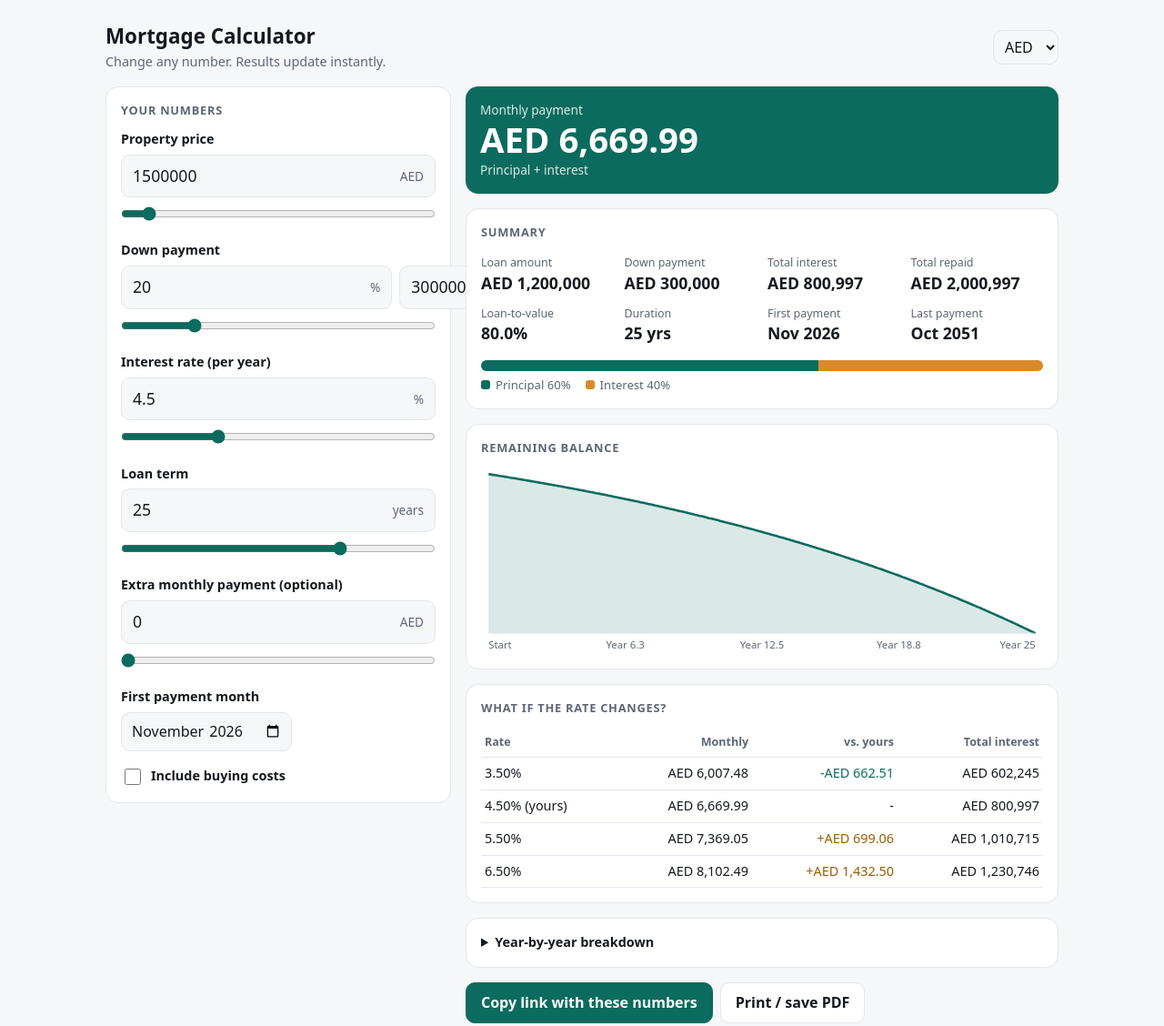
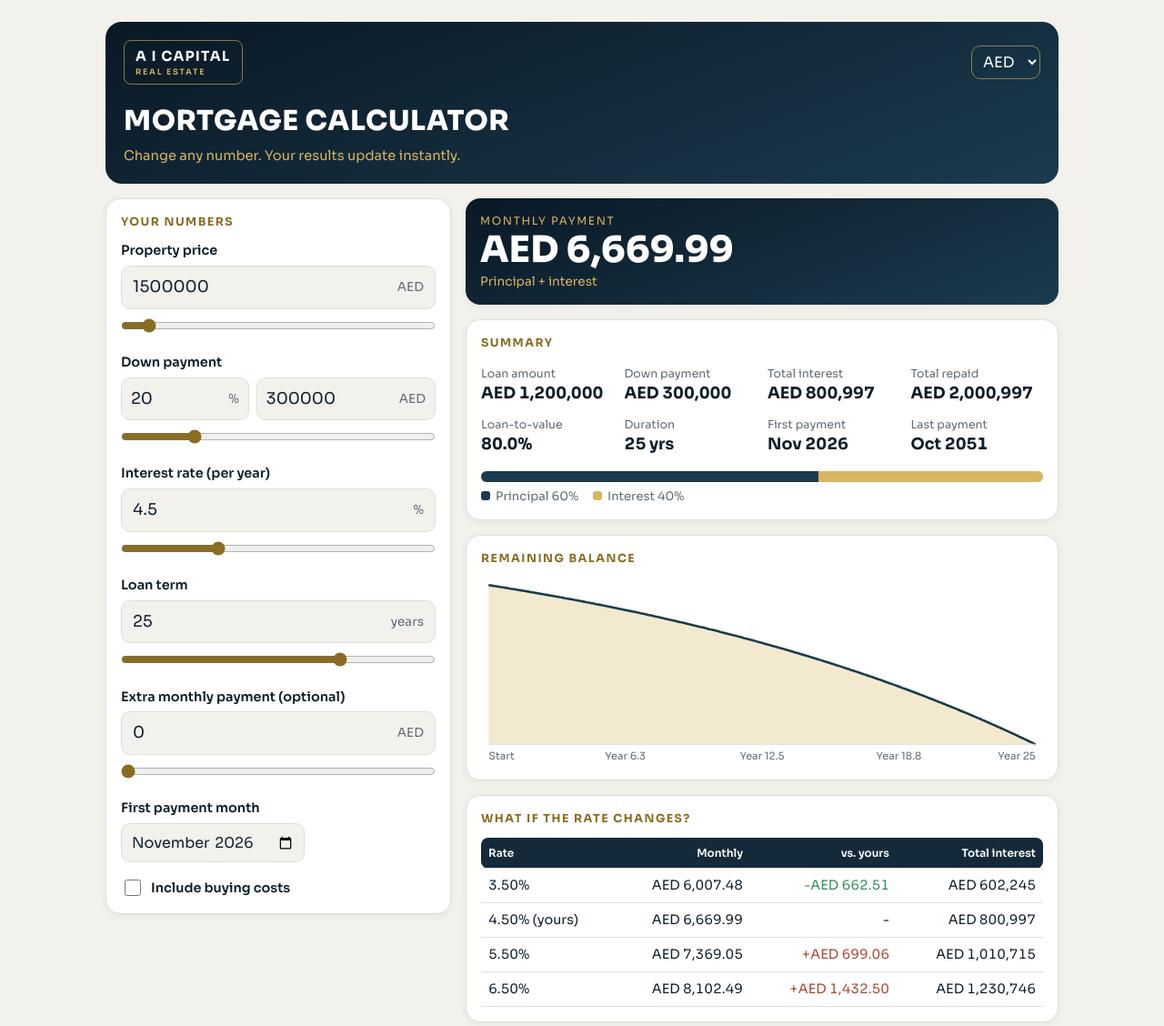
Before and after one commit to aicapitaluser/mortgage-calculator, a plain HTML site: page index.html in a window 1280 px wide. Shown: the top 1128 px of the page at 91% size. Drawn offline with Linux system fonts and the light colour scheme.

Commit message:
Add files via upload

```diff
--- a/index.html
+++ b/index.html
@@ -3,37 +3,43 @@
 <head>
 <meta charset="utf-8">
 <meta name="viewport" content="width=device-width, initial-scale=1">
-<title>Mortgage Calculator</title>
+<title>Mortgage Calculator | A I Capital</title>
+<link rel="preconnect" href="https://fonts.googleapis.com">
+<link href="https://fonts.googleapis.com/css2?family=Sora:wght@400;600;700;800&display=swap" rel="stylesheet">
 <style>
-:root{--bg:#f6f7f9;--card:#fff;--ink:#14181f;--mute:#5d6676;--line:#e3e6ec;--accent:#0b6b5e;--accent-ink:#fff;--accent-soft:#e3f3f0;--warn:#a15c00;--warn-soft:#fdf1dc;--int:#d98a2b;--pri:#0b6b5e}
-@media (prefers-color-scheme:dark){:root{--bg:#0f1317;--card:#171c22;--ink:#eef1f5;--mute:#98a2b3;--line:#2a313b;--accent:#3fc1ac;--accent-ink:#06211c;--accent-soft:#12302b;--warn:#f0b24d;--warn-soft:#33260f;--int:#e8a24a;--pri:#3fc1ac}}
+:root{color-scheme:light;--bg:#f2f1ec;--card:#fff;--ink:#0d1e2c;--mute:#5f6b75;--line:#e1ded3;--navy:#0a1825;--navy2:#1b3b4e;--accent:#0d1e2c;--accent-ink:#fff;--accent-soft:#f4edd2;--gold:#d8b560;--gold-ink:#8a6d22;--pos:#2f8f5b;--warn:#b0452e;--warn-soft:#fbe9e3;--int:#d8b560;--pri:#1b3b4e}
 *{box-sizing:border-box}
-body{margin:0;background:var(--bg);color:var(--ink);font:16px/1.45 system-ui,-apple-system,"Segoe UI",Roboto,sans-serif}
+body{margin:0;background:var(--bg);color:var(--ink);font:16px/1.45 Sora,system-ui,-apple-system,"Segoe UI",Roboto,sans-serif}
 .wrap{max-width:1080px;margin:0 auto;padding:16px}
-header{display:flex;justify-content:space-between;align-items:center;gap:12px;margin:8px 0 16px}
-h1{font-size:1.4rem;margin:0}
-.sub{color:var(--mute);font-size:.9rem;margin:2px 0 0}
+header{background:linear-gradient(160deg,var(--navy),var(--navy2));color:#fff;border-radius:18px;padding:20px;margin:8px 0 16px}
+.brandrow{display:flex;justify-content:space-between;align-items:center;gap:12px;margin-bottom:18px}
+.mark{display:inline-block;border:1px solid rgba(216,181,96,.6);border-radius:8px;padding:6px 12px;font-weight:700;letter-spacing:.08em;font-size:.95rem}
+.mark small{display:block;font-size:.55rem;letter-spacing:.2em;color:var(--gold);font-weight:600}
+h1{font-size:1.9rem;margin:0;letter-spacing:.02em;text-transform:uppercase;font-weight:800}
+.sub{color:var(--gold);font-size:.92rem;margin:6px 0 0}
 .grid{display:grid;gap:16px}
 @media(min-width:860px){.grid{grid-template-columns:380px 1fr;align-items:start}}
-.card{background:var(--card);border:1px solid var(--line);border-radius:14px;padding:16px}
-.card h2{font-size:.8rem;text-transform:uppercase;letter-spacing:.06em;color:var(--mute);margin:0 0 12px;font-weight:600}
+.card{background:var(--card);border:1px solid var(--line);border-radius:16px;padding:16px;box-shadow:0 2px 10px rgba(13,30,44,.05)}
+.card h2{font-size:.78rem;text-transform:uppercase;letter-spacing:.12em;color:var(--gold-ink);margin:0 0 12px;font-weight:700}
 .f{margin-bottom:16px}
 .f label{display:block;font-size:.9rem;font-weight:600;margin-bottom:6px}
 .in{display:flex;align-items:center;gap:8px;border:1px solid var(--line);border-radius:10px;padding:0 12px;background:var(--bg)}
-.in:focus-within{border-color:var(--accent);box-shadow:0 0 0 3px var(--accent-soft)}
+.in:focus-within{border-color:var(--gold);box-shadow:0 0 0 3px var(--accent-soft)}
 .in input{flex:1;min-width:0;border:0;background:transparent;color:var(--ink);font:inherit;font-size:1.1rem;padding:10px 0;outline:0}
 .u{color:var(--mute);font-size:.85rem}
-.two{display:grid;grid-template-columns:1fr 1fr;gap:8px}
-input[type=range]{width:100%;margin:10px 0 0;accent-color:var(--accent)}
+.two{display:grid;grid-template-columns:minmax(0,1fr) minmax(0,1.4fr);gap:8px}
+.two .in{padding:0 10px}
+input[type=range]{width:100%;margin:10px 0 0;accent-color:var(--gold-ink)}
 select,input[type=month]{font:inherit;color:var(--ink);background:var(--bg);border:1px solid var(--line);border-radius:10px;padding:8px 10px}
-header select{padding:6px 8px}
+header select{padding:6px 8px;background:transparent;color:#fff;border-color:rgba(216,181,96,.6)}
+header select option{color:#0d1e2c}
 .chk{display:flex;gap:8px;align-items:center;font-weight:600;font-size:.9rem;cursor:pointer}
-.chk input{width:18px;height:18px;accent-color:var(--accent)}
+.chk input{width:18px;height:18px;accent-color:var(--gold-ink)}
 .costs{margin-top:12px}
-.hero{background:var(--accent);color:var(--accent-ink);border:0}
-.hero .lbl{font-size:.85rem;opacity:.85}
-.hero .big{font-size:2.4rem;font-weight:700;line-height:1.15;font-variant-numeric:tabular-nums}
-.hero .note{font-size:.85rem;opacity:.85;margin-top:2px}
+.hero{background:linear-gradient(160deg,var(--navy),var(--navy2));color:#fff;border:0}
+.hero .lbl{font-size:.75rem;letter-spacing:.14em;text-transform:uppercase;color:var(--gold)}
+.hero .big{font-size:2.5rem;font-weight:800;line-height:1.15;font-variant-numeric:tabular-nums;color:#fff}
+.hero .note{font-size:.85rem;color:var(--gold);margin-top:2px}
 .stats{display:grid;grid-template-columns:repeat(2,1fr);gap:12px;margin-top:16px}
 @media(min-width:560px){.stats{grid-template-columns:repeat(4,1fr)}}
 .stat .k{font-size:.78rem;color:var(--mute)}
@@ -45,17 +51,19 @@ header select{padding:6px 8px}
 .call{border-radius:10px;padding:10px 12px;font-size:.9rem;margin-top:16px;background:var(--accent-soft)}
 .call.warn{background:var(--warn-soft);color:var(--warn)}
 table{width:100%;border-collapse:collapse;font-size:.9rem;font-variant-numeric:tabular-nums}
-th,td{text-align:right;padding:7px 4px;border-bottom:1px solid var(--line)}
+th,td{text-align:right;padding:8px 8px;border-bottom:1px solid var(--line)}
 th:first-child,td:first-child{text-align:left}
-th{color:var(--mute);font-weight:600;font-size:.78rem}
-td.pos{color:var(--warn)}td.neg{color:var(--accent)}
+th{background:#142a3a;color:#fff;font-weight:600;font-size:.75rem}
+th:first-child{border-radius:8px 0 0 8px}th:last-child{border-radius:0 8px 8px 0}
+tr.tot td{background:#f4edd2;border-bottom:0}
+td.pos{color:var(--warn)}td.neg{color:var(--pos)}
 .stack>*+*{margin-top:16px}
 svg{width:100%;height:auto;display:block}
 svg text{fill:var(--mute);font-size:11px}
 details summary{cursor:pointer;font-weight:600;font-size:.9rem}
 .actions{display:flex;gap:8px;flex-wrap:wrap}
 button{font:inherit;font-weight:600;border-radius:10px;padding:10px 16px;border:1px solid var(--line);background:var(--card);color:var(--ink);cursor:pointer}
-button.pri{background:var(--accent);color:var(--accent-ink);border-color:var(--accent)}
+button.pri{background:var(--navy);color:var(--gold);border-color:var(--navy);letter-spacing:.02em}
 .fine{color:var(--mute);font-size:.78rem}
 #toast{position:fixed;left:50%;bottom:24px;transform:translateX(-50%);background:var(--ink);color:var(--bg);padding:8px 16px;border-radius:99px;font-size:.9rem;opacity:0;pointer-events:none;transition:opacity .2s}
 #toast.on{opacity:1}
@@ -65,13 +73,14 @@ button.pri{background:var(--accent);color:var(--accent-ink);border-color:var(--a
 <body>
 <div class="wrap">
   <header>
-    <div>
-      <h1>Mortgage Calculator</h1>
-      <p class="sub">Change any number. Results update instantly.</p>
+    <div class="brandrow">
+      <span class="mark">A I CAPITAL<small>REAL ESTATE</small></span>
+      <select id="cur" data-k="c" aria-label="Currency">
+        <option>AED</option><option>USD</option><option>EUR</option><option>GBP</option><option>SAR</option><option>CAD</option><option>AUD</option>
+      </select>
     </div>
-    <select id="cur" data-k="c" aria-label="Currency">
-      <option>AED</option><option>USD</option><option>EUR</option><option>GBP</option><option>SAR</option><option>CAD</option><option>AUD</option>
-    </select>
+    <h1>Mortgage Calculator</h1>
+    <p class="sub">Change any number. Your results update instantly.</p>
   </header>
 
   <div class="grid">
@@ -174,7 +183,7 @@ function chart(A, B, loan) {
   }).join('');
   const dashed = A.months !== B.months ? `<path d="${line(B)}" fill="none" stroke="var(--mute)" stroke-width="1.5" stroke-dasharray="4 4"/>` : '';
   return `<svg viewBox="0 0 ${W} ${H}" role="img" aria-label="Remaining balance over time">
-    <path d="${area}" fill="var(--pri)" opacity=".15"/>
+    <path d="${area}" fill="var(--gold)" opacity=".3"/>
     ${dashed}
     <path d="${line(A)}" fill="none" stroke="var(--pri)" stroke-width="2.5"/>
     <line x1="${pl}" x2="${W - pr}" y1="${Y(0)}" y2="${Y(0)}" stroke="var(--line)"/>
@@ -227,7 +236,7 @@ function render() {
     h += `<div class="card"><h2>Cash needed upfront</h2><table>
       <tr><td>Down payment</td><td>${m0(down)}</td></tr>
       ${items.map(i => `<tr><td>${i[0]}</td><td>${m0(i[1])}</td></tr>`).join('')}
-      <tr><td><b>Total cash</b></td><td><b>${m0(down + fees)}</b></td></tr></table></div>`;
+      <tr class="tot"><td><b>Total cash</b></td><td><b>${m0(down + fees)}</b></td></tr></table></div>`;
   }
 
   h += `<div class="card"><h2>Remaining balance</h2>${chart(A, B, loan) || '<p class="fine">Enter a price and down payment below 100% to see the chart.</p>'}
```
